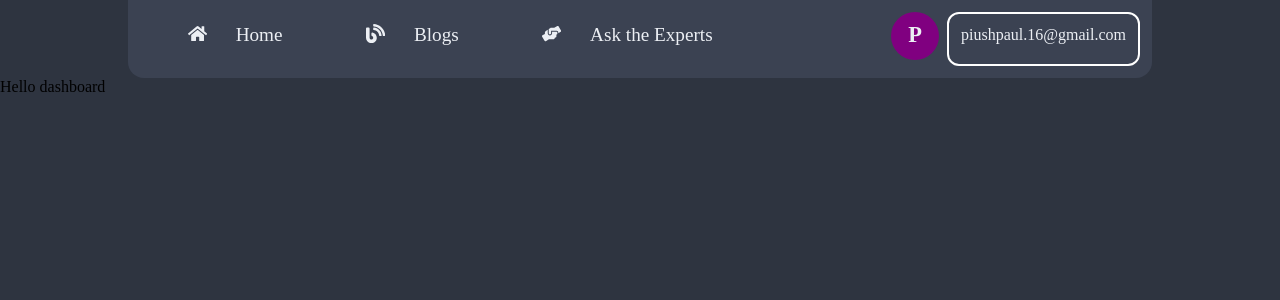
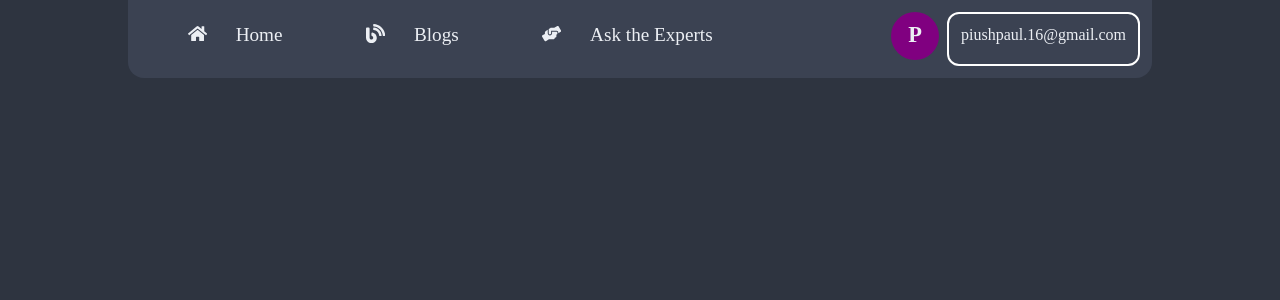
Before and after one commit to piush-terminalwitchcraft/prep-hive, a Next.js app: page /Dashboard in a window 1280 px wide. Shown: the top 300 px of the page. Built offline with nearby package versions, Linux system fonts and the light colour scheme.

Commit message:
Dashboard initialized ☺

```diff
--- a/components/DashboardNavBar.jsx
+++ b/components/DashboardNavBar.jsx
@@ -10,7 +10,7 @@ function DashboardNavBar() {
 			icon: <FaHome />,
 		},
 		{
-			path: "/blog",
+			path: "/Blog",
 			name: "Blogs",
 			icon: <FaBlog />,
 		},
--- a/package.json
+++ b/package.json
@@ -10,8 +10,10 @@
   },
   "dependencies": {
     "@next/font": "13.1.6",
+    "chart.js": "^4.2.0",
     "next": "13.1.6",
     "react": "18.2.0",
+    "react-chartjs-2": "^5.2.0",
     "react-dom": "18.2.0",
     "react-icons": "^4.7.1"
   }
--- a/pages/Dashboard.jsx
+++ b/pages/Dashboard.jsx
@@ -1,11 +1,11 @@
 import React, { useState } from "react";
 import { DashboardNavBar } from "../components";
 import styles from "../styles/DashBoard.module.css";
+
 function Dashboard(props) {
 	return (
 		<div className={styles.MainBody}>
 			<DashboardNavBar />
-			Hello dashboard
 		</div>
 	);
 }
```
Also changed, not shown: 1 other file (tests, documents, lock files or other folders).
